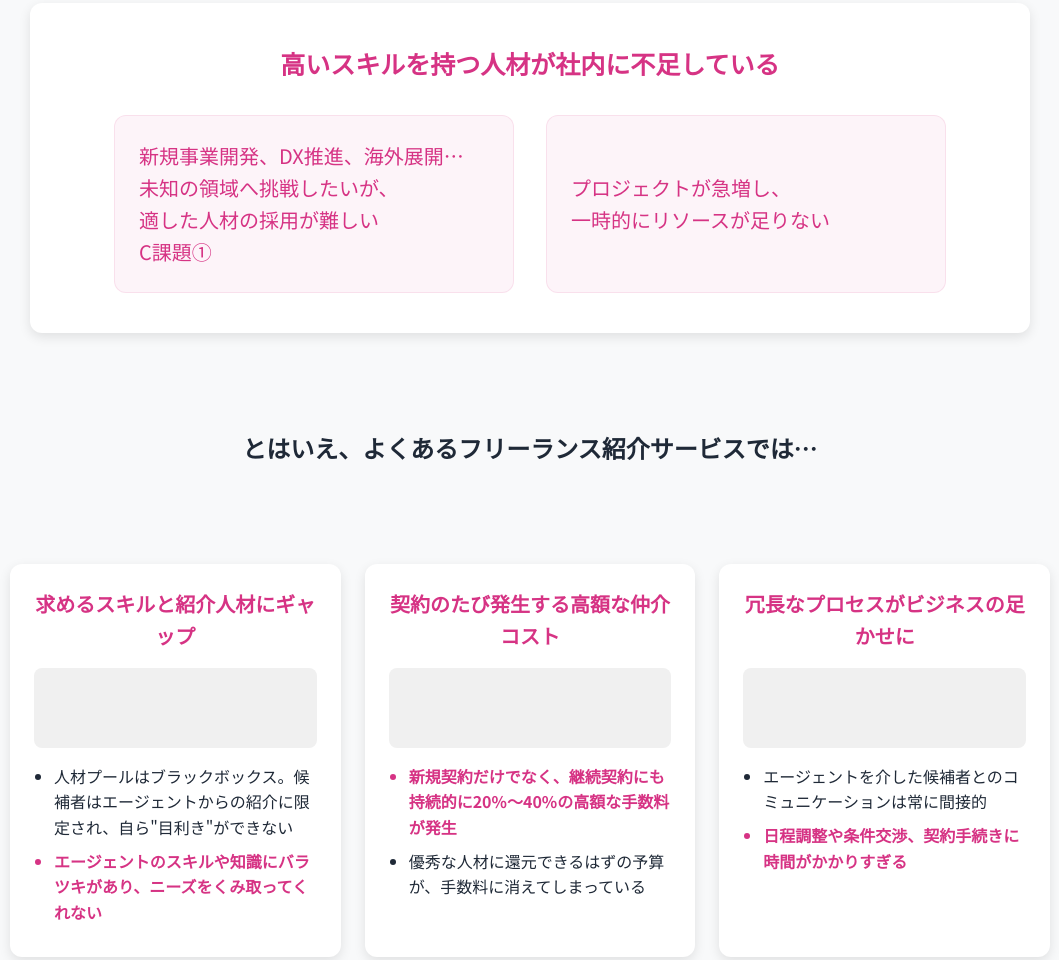
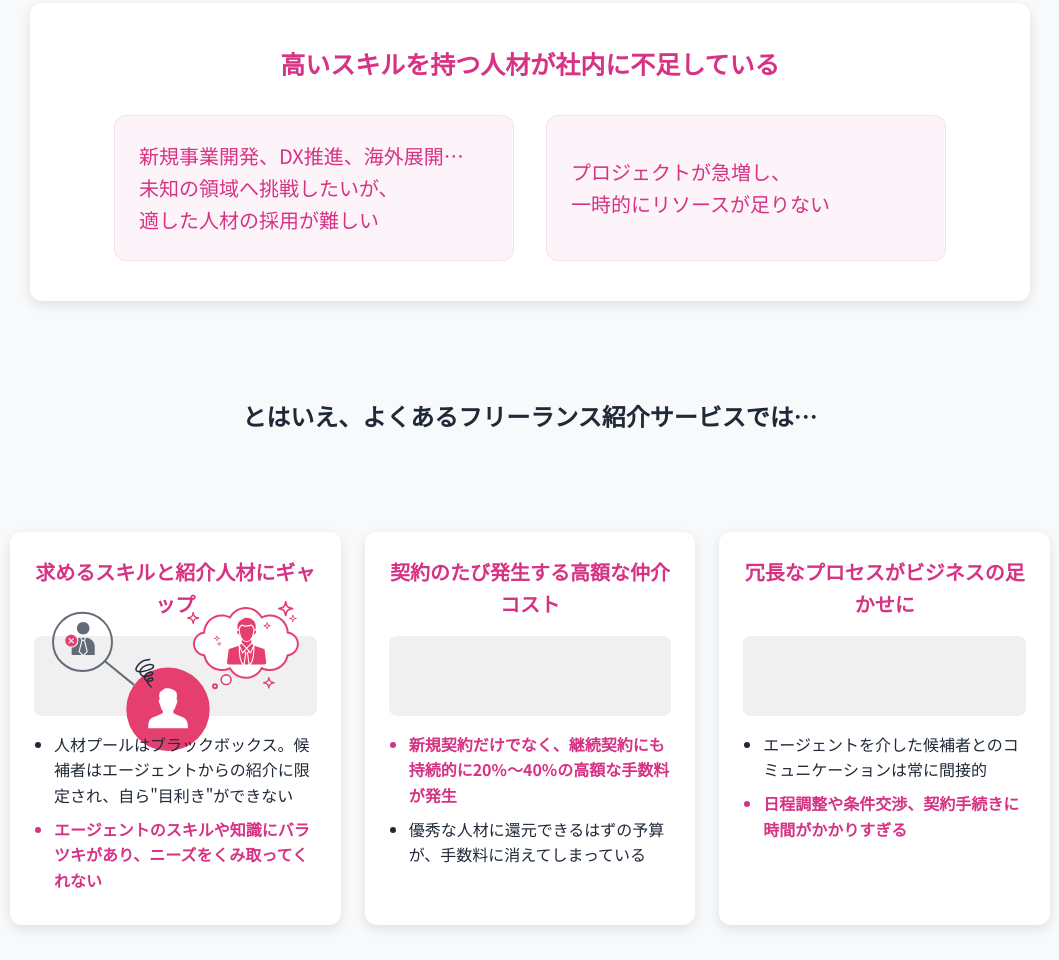
Before and after one commit to idasho03/arrowpro-lp, a website built with Parcel: page lp-client/index.html in a window 1280 px wide. Shown: the part 1051-2011 px from the top of the page, without its empty margins (110-1169 px from the left). Built offline with nearby package versions, Linux system fonts and the light colour scheme.

Commit message:
Replace dummy image with C隱ｲ鬘娯蔵 image in first comparison card
- Replaced dummy image placeholder with C隱ｲ鬘娯蔵.svg in the first comparison card
- Removed C隱ｲ鬘娯蔵 text from problem card content
- Updated image source to use the actual C隱ｲ鬘娯蔵 image file

```diff
--- a/lp-client/index.html
+++ b/lp-client/index.html
@@ -230,8 +230,7 @@
               <div class="problems-section__card-content">
                 新規事業開発、DX推進、海外展開…<br />
                 未知の領域へ挑戦したいが、<br />
-                適した人材の採用が難しい<br />
-                <strong>C課題①</strong>
+                適した人材の採用が難しい
               </div>
             </div>
             <div class="problems-section__card animate-on-scroll animate-delay-400">
@@ -248,7 +247,7 @@
             <div class="problems-section__comparison-card-content">
               <h3 class="problems-section__comparison-card-title">求めるスキルと紹介人材にギャップ</h3>
               <div class="problems-section__comparison-card-image">
-                <!-- 画像スペース（ダミー） -->
+                <img src="img/C課題①.svg" alt="C課題①" loading="lazy" />
               </div>
               <div class="problems-section__comparison-card-text">
                 <ul class="text-span">
```
